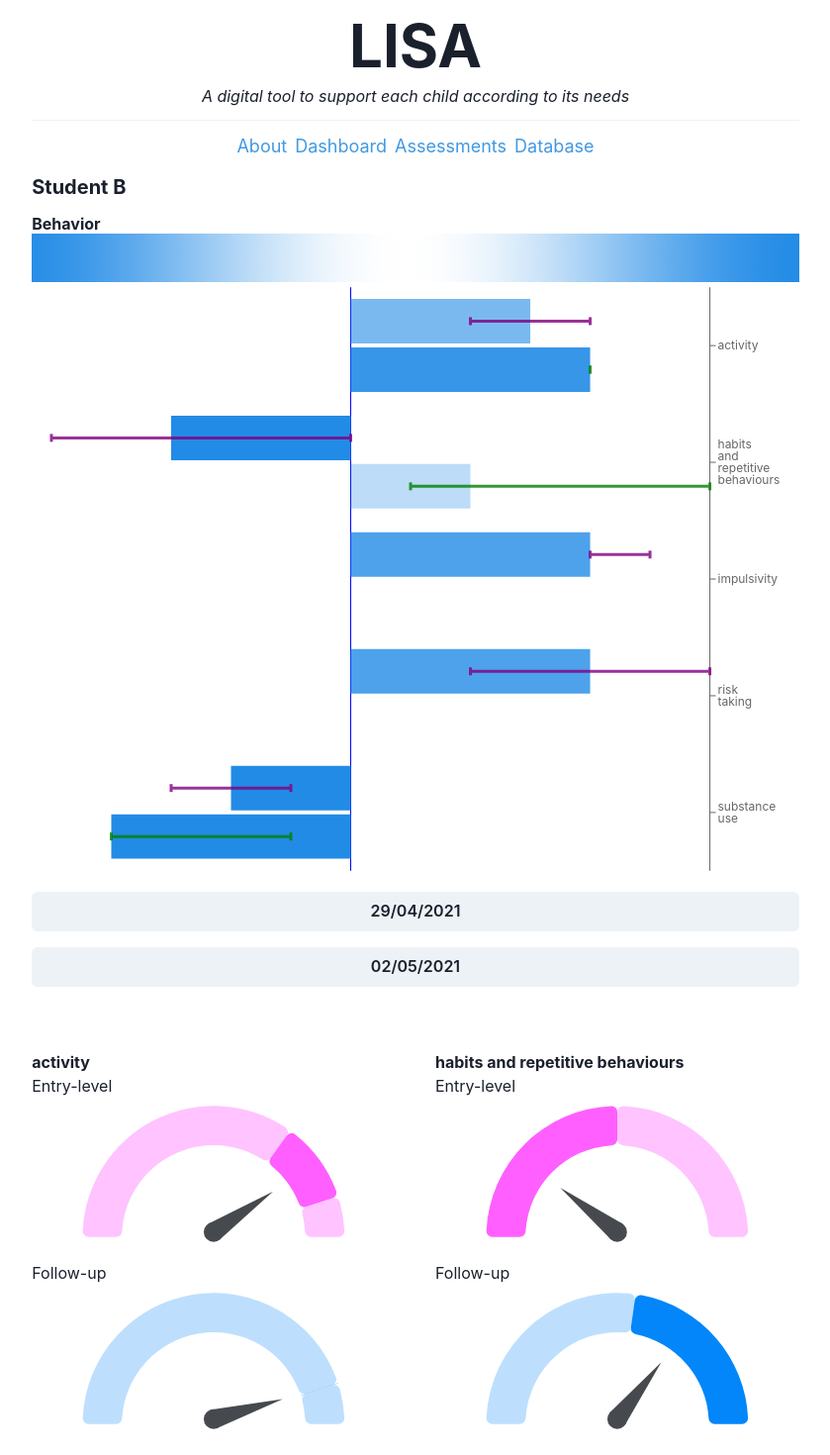
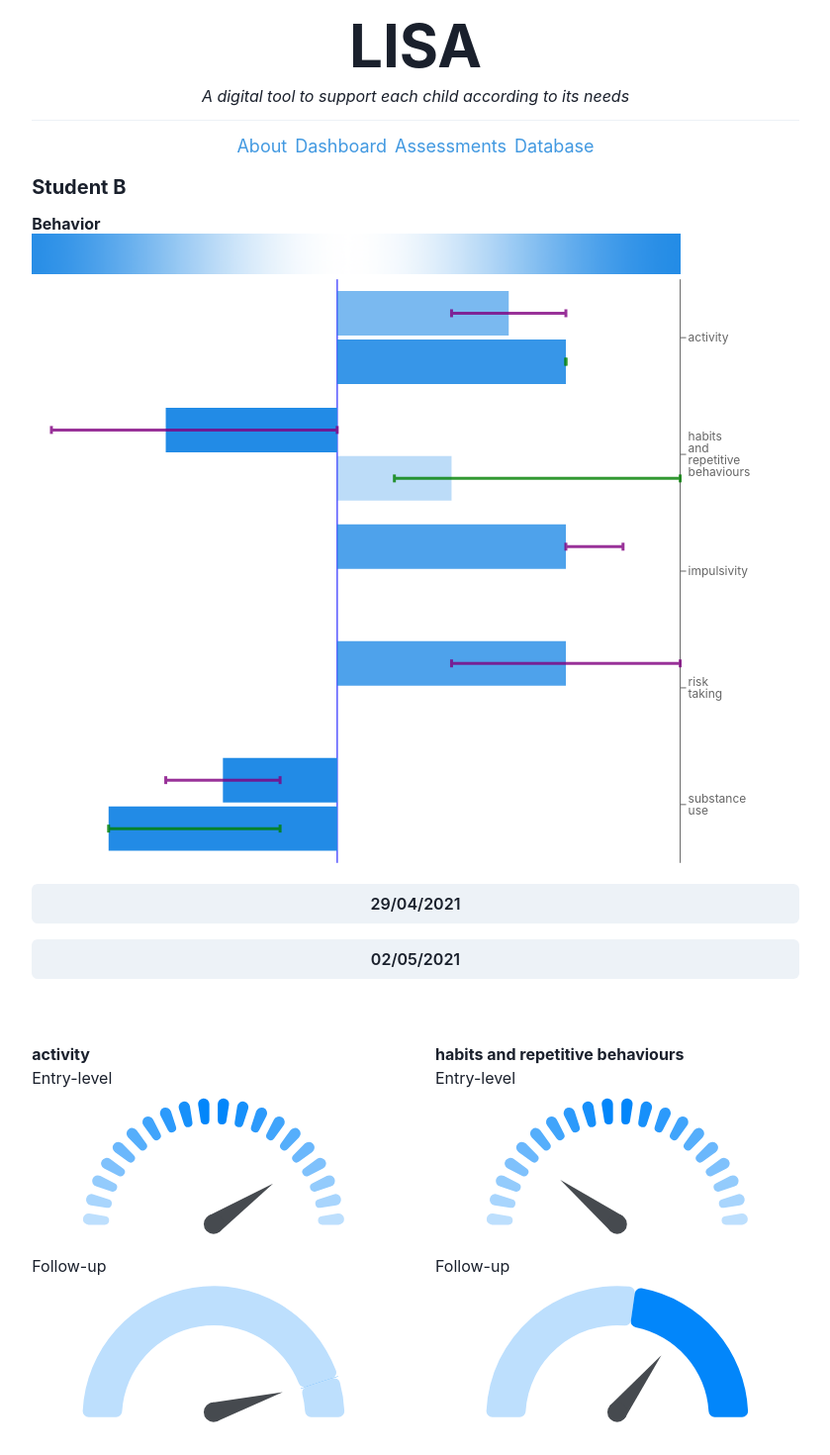
Before and after one commit to elierotenberg/lisa-prototype, a Next.js app: page /dashboard-demo3 in a window 1280 px wide. Shown: the top 1470 px of the page at 99% size, without its empty margins (220-1059 px from the left). Built offline with nearby package versions, Linux system fonts and the light colour scheme.

Commit message:
Modifications for Kseniia

```diff
--- a/package.json
+++ b/package.json
@@ -17,9 +17,11 @@
     "@mdx-js/loader": "^1.6.22",
     "@mdx-js/react": "^1.6.22",
     "@next/mdx": "^10.0.5",
+    "@types/d3-interpolate": "^2.0.0",
     "@types/js-yaml": "^4.0.0",
     "chance": "^1.1.7",
     "color-interpolate": "^1.0.5",
+    "d3-interpolate": "^2.0.1",
     "framer-motion": "^3.2.1",
     "interpolate": "^0.1.0",
     "js-yaml": "^3.14.1",
--- a/src/pages/dashboard-demo3.tsx
+++ b/src/pages/dashboard-demo3.tsx
@@ -1,42 +1,29 @@
 import Head from "next/head";
-import Chance from "chance";
-import {
-  RadarChart,
-  PolarGrid,
-  PolarAngleAxis,
-  PolarRadiusAxis,
-  Radar,
-} from "recharts";
-import {
-  Fragment,
-  FunctionComponent,
-  useCallback,
-  useEffect,
-  useMemo,
-  useState,
-} from "react";
+import { Fragment, FunctionComponent, useEffect, useState } from "react";
 import { MainContainer } from "../components/MainContainer/MainContainer";
 import {
   Box,
   Center,
   Heading,
-  HStack,
   VStack,
-  Text,
   Button,
   BoxProps,
-  Accordion,
-  AccordionItem,
-  AccordionButton,
-  AccordionPanel,
-  AccordionIcon,
   Image,
-  SimpleGrid
+  SimpleGrid,
 } from "@chakra-ui/react";
-import { BarChart, Bar, Cell, XAxis, YAxis, CartesianGrid, Tooltip, Legend, ResponsiveContainer, ErrorBar, ReferenceLine } from 'recharts';
-import GaugeChart from 'react-gauge-chart'
-import ReactSpeedometer from "react-d3-speedometer"
-
+import {
+  BarChart,
+  Bar,
+  Cell,
+  XAxis,
+  YAxis,
+  Tooltip,
+  ResponsiveContainer,
+  ErrorBar,
+  ReferenceLine,
+} from "recharts";
+import { quantize, interpolate } from "d3-interpolate";
+import GaugeChart from "react-gauge-chart";
 
 const domains = `
 111Specific phobias
@@ -99,92 +86,101 @@ const DashboardDemo: FunctionComponent = () => {
   }, []);
 
   const getArcsLength = (errors, value) => {
-    console.log(errors[0], " ", errors[1], value, [value - errors[0]/10, errors[0]/10 + errors[1]/10 + 0.001, 1 - (value+errors[1]/10)])
-    return [value - errors[0]/10, errors[0]/10 + errors[1]/10 + 0.001, 1 - (value+errors[1]/10)]
-  }
+    console.log(errors[0], " ", errors[1], value, [
+      value - errors[0] / 10,
+      errors[0] / 10 + errors[1] / 10 + 0.001,
+      1 - (value + errors[1] / 10),
+    ]);
+    return [
+      value - errors[0] / 10,
+      errors[0] / 10 + errors[1] / 10 + 0.001,
+      1 - (value + errors[1] / 10),
+    ];
+  };
 
   const getData = () => {
     if (date == "29/04/2021") {
       return [
         {
           "entry-level-score": 3,
-            "domain": "activity",
+          domain: "activity",
           "scaled-follow-up-score": 4,
           "color-intensity-follow-up": 0.9,
           "errors-entry-level": [1, 1],
-            "errors-follow-up": [0, 0]
+          "errors-follow-up": [0, 0],
         },
         {
           "entry-level-score": -3,
-            "domain": "habits and repetitive behaviours",
+          domain: "habits and repetitive behaviours",
           "scaled-follow-up-score": 2,
           "color-intensity-follow-up": 0.3,
           "errors-entry-level": [2, 3],
-            "errors-follow-up": [1, 4]
+          "errors-follow-up": [1, 4],
         },
         {
           "entry-level-score": 4,
-            "domain": "impulsivity",
+          domain: "impulsivity",
           "errors-entry-level": [0, 1],
         },
         {
           "entry-level-score": 4,
-            "domain": "risk taking",
+          domain: "risk taking",
           "errors-entry-level": [2, 2],
         },
         {
           "entry-level-score": -2,
-            "domain": "substance use",
+          domain: "substance use",
           "scaled-follow-up-score": -4,
           "color-intensity-follow-up": 1,
           "errors-entry-level": [1, 1],
-            "errors-follow-up": [0, 3]
-        }
+          "errors-follow-up": [0, 3],
+        },
       ];
     } else {
       return [
         {
           "entry-level-score": 4,
-            "domain": "activity",
+          domain: "activity",
           "scaled-follow-up-score": 4,
           "color-intensity-follow-up": 1,
           "errors-entry-level": [1, 1],
-            "errors-follow-up": [0, 0]
+          "errors-follow-up": [0, 0],
         },
         {
           "entry-level-score": -2,
-            "domain": "habits and repetitive behaviours",
+          domain: "habits and repetitive behaviours",
           "scaled-follow-up-score": 3,
           "color-intensity-follow-up": 0.4,
           "errors-entry-level": [3, 1],
-            "errors-follow-up": [1, 2]
+          "errors-follow-up": [1, 2],
         },
         {
           "entry-level-score": 5,
-            "domain": "impulsivity",
+          domain: "impulsivity",
           "errors-entry-level": [0, 1],
         },
         {
           "entry-level-score": 3,
-            "domain": "risk taking",
+          domain: "risk taking",
           "errors-entry-level": [2, 2],
         },
         {
           "entry-level-score": -3,
-            "domain": "substance use",
+          domain: "substance use",
           "scaled-follow-up-score": -4,
           "color-intensity-follow-up": 1,
           "errors-entry-level": [1, 1],
-            "errors-follow-up": [0, 3]
-        }
+          "errors-follow-up": [0, 3],
+        },
       ];
     }
-
-  }
+  };
 
   const firstName = "Student B";
   const data = getData();
-  const COLORS = ['#0088FE', '#00C49F', '#FFBB28', '#FF8042'];
+  const COLORS = ["#0088FE", "#00C49F", "#FFBB28", "#FF8042"];
+
+  const yAxisWidthInPx = 120;
 
   return (
     <Fragment>
@@ -200,7 +196,11 @@ const DashboardDemo: FunctionComponent = () => {
             <Heading as="h3" size="sm">
               Behavior
             </Heading>
-            <Image src="media/legend-long.png" alt="Legend"/>
+            <Image
+              src="media/legend-long.png"
+              alt="Legend"
+              pr={`${yAxisWidthInPx}px`}
+            />
             <Center overflow="hidden" maxW="100%" fontSize="xs">
               <ResponsiveContainer width="100%" height={600}>
                 <BarChart
@@ -208,89 +208,122 @@ const DashboardDemo: FunctionComponent = () => {
                   layout="vertical"
                   margin={{
                     top: 5,
-                  right: 30,
+                    right: yAxisWidthInPx / 2,
                     left: 20,
                     bottom: 5,
                   }}
                 >
                   <ReferenceLine x={0} stroke="blue" label="" />
 
-                <YAxis
-                  dataKey="domain"
-                  type="category"
-                  orientation="right"
+                  <YAxis dataKey="domain" type="category" orientation="right" />
+                  <XAxis type="number" domain={[-5, 5]} hide />
+                  <Tooltip />
+                  <Bar dataKey="entry-level-score" fill="#228be6">
+                    {data.map((entry, index) => {
+                      const opacity =
+                        entry["entry-level-score"] > 7 ||
+                        entry["entry-level-score"] < 3
+                          ? 1
+                          : (Math.abs(entry["entry-level-score"]) * 2) / 10;
+                      return <Cell key={index} fillOpacity={opacity} />;
+                    })}
+                    <ErrorBar
+                      dataKey="errors-entry-level"
+                      width={4}
+                      strokeWidth={3}
+                      stroke="purple"
+                      opacity={0.8}
+                      direction="x"
                     />
-                <XAxis
-                  type="number"
-                  domain={[-5, 5]}
-                  hide
+                  </Bar>
+                  <Bar dataKey="scaled-follow-up-score" fill="#228be6">
+                    {data.map((entry, index) => {
+                      return (
+                        <Cell
+                          key={index}
+                          fillOpacity={entry["color-intensity-follow-up"]}
                         />
-                <Tooltip />
-                <Bar dataKey="entry-level-score" fill="#228be6" >
-                  {
-                    data.map((entry, index) => {
-                      const opacity = (entry["entry-level-score"] > 7 || entry["entry-level-score"] < 3) ? 1 : Math.abs(entry["entry-level-score"])*2/10;
-                      return <Cell fillOpacity={opacity} />;
-                    })
-                  }
-                  <ErrorBar dataKey="errors-entry-level" width={4} strokeWidth={3} stroke="purple" opacity={0.8} direction="x" />
+                      );
+                    })}
+                    <ErrorBar
+                      dataKey="errors-follow-up"
+                      width={4}
+                      strokeWidth={3}
+                      stroke="green"
+                      opacity={0.8}
+                      direction="x"
+                    />
                   </Bar>
-                <Bar dataKey="scaled-follow-up-score" fill="#228be6" >
-                  {
-                    data.map((entry, index) => {
-                      return <Cell fillOpacity={entry["color-intensity-follow-up"]} />;
-                    })
-                  }
-                  <ErrorBar dataKey="errors-follow-up" width={4} strokeWidth={3} stroke="green" opacity={0.8} direction="x" />
-                </Bar>
-
-
-              </BarChart></ResponsiveContainer>
-
+                </BarChart>
+              </ResponsiveContainer>
             </Center>
           </Box>
-          <Button onClick={()=>{setDate("29/04/2021")}}>29/04/2021</Button>
-          <Button onClick={()=>{setDate("02/05/2021")}}>02/05/2021</Button>
+          <Button
+            onClick={() => {
+              setDate("29/04/2021");
+            }}
+          >
+            29/04/2021
+          </Button>
+          <Button
+            onClick={() => {
+              setDate("02/05/2021");
+            }}
+          >
+            02/05/2021
+          </Button>
 
-          <br/><br/>
+          <br />
+          <br />
           <SimpleGrid columns={2} spacing={10}>
             {data.map((entry, index) => {
-              var result =
+              const nrOfLevels = 20;
+              const colors = [
+                ...quantize(interpolate("#bddffd", "#0286fa"), nrOfLevels / 2),
+                ...quantize(interpolate("#0286fa", "#bddffd"), nrOfLevels / 2),
+              ];
+              let result = (
                 <Box>
                   <b>{entry["domain"]}</b>
                   <Box>Entry-level</Box>
                   {/* <b>{entry["errors-entry-level"][0]} {entry["errors-entry-level"][1]} {(entry["entry-level-score"]+5)/10}</b> */}
                   <GaugeChart
                     id="gauge-chart-entry"
-                  arcsLength={getArcsLength(entry["errors-entry-level"], (entry["entry-level-score"]+5)/10)}
-                  colors={["#FFC3FF", "#FF5FFF", "#FFC3FF"]}
-                  arcWidth={0.3}
+                    colors={colors}
+                    nrOfLevels={nrOfLevels}
                     textColor="464A4F"
                     hideText={true}
-                  percent={(entry["entry-level-score"]+5)/10+0.01}
-                  arcPadding={0}
+                    percent={(entry["entry-level-score"] + 5) / 10 + 0.01}
                   />
                 </Box>
+              );
               if (entry["errors-follow-up"]) {
-                result = <Box >
+                result = (
+                  <Box>
                     {result}
                     <Box>
                       <Box>Follow-up</Box>
                       {/* <b>{entry["errors-follow-up"][0]} {entry["errors-follow-up"][1]} {(entry["scaled-follow-up-score"]+5)/10}</b> */}
                       <GaugeChart
                         id="gauge-chart-follow-up"
-                      arcsLength={getArcsLength(entry["errors-follow-up"], (entry["scaled-follow-up-score"]+5)/10)}
+                        arcsLength={getArcsLength(
+                          entry["errors-follow-up"],
+                          (entry["scaled-follow-up-score"] + 5) / 10
+                        )}
                         colors={["#bddffd", "#0286fa", "#bddffd"]}
                         arcWidth={0.3}
                         textColor="464A4F"
                         hideText={true}
-                      percent={(entry["scaled-follow-up-score"]+5)/10+0.01}
+                        percent={
+                          (entry["scaled-follow-up-score"] + 5) / 10 + 0.01
+                        }
                         arcPadding={0}
                       />
                     </Box>
                   </Box>
+                );
               }
-              return (result)
+              return result;
             })}
           </SimpleGrid>
           {/* <b>test test1 {data.length}</b> */}
@@ -333,7 +366,6 @@ const DashboardDemo: FunctionComponent = () => {
             }
             return (entryLevelGauge)
           })} */}
-
         </VStack>
       </MainContainer>
     </Fragment>
```
Also changed, not shown: 1 other file (tests, documents, lock files or other folders). Lines whose indentation alone changed are shown as unchanged.
